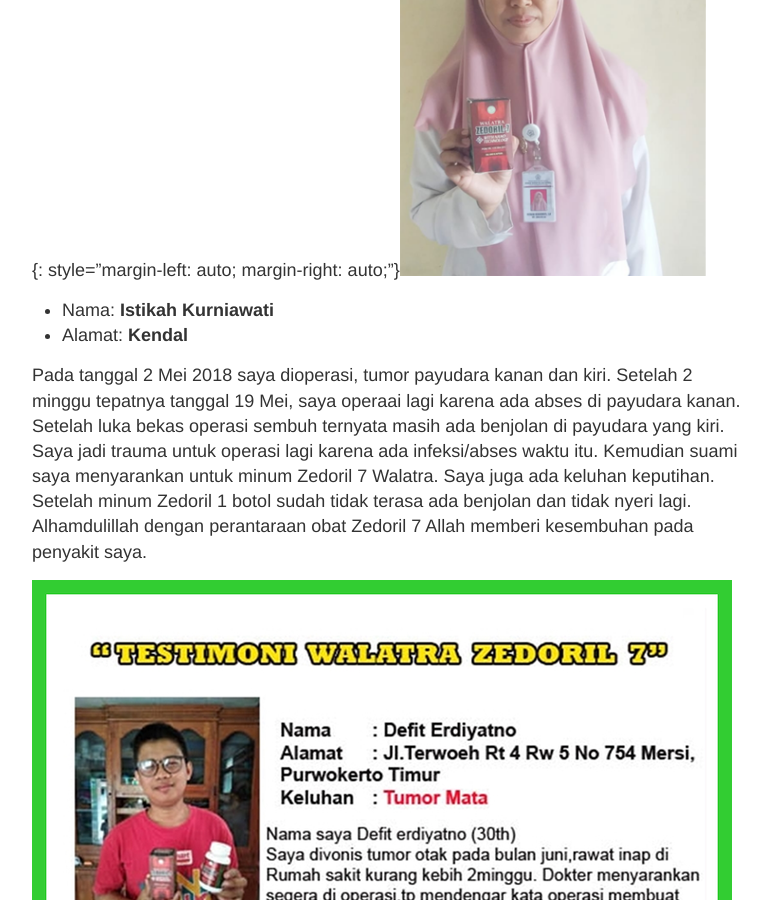
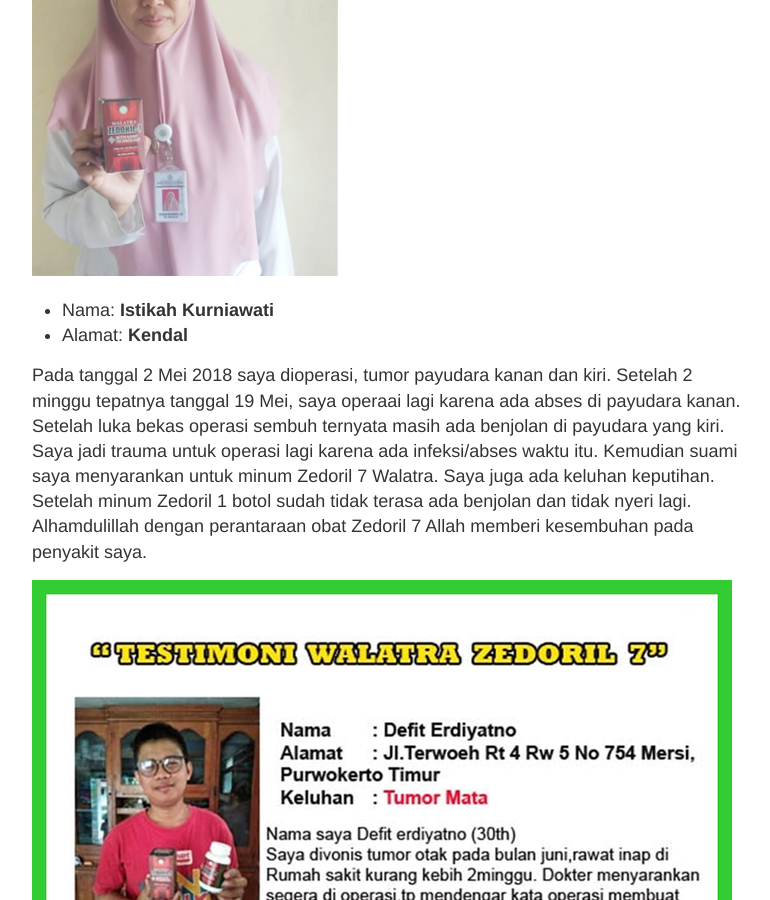
Before and after one commit to zeinherbal/zeinherbal.github.io, a Jekyll site: the page built from _posts/2019-11-27-obat-benjolan-di-lidah.md, in a window 1280 px wide and 900 px high, scrolled down 3867 px. Shown: the whole window, without its empty margins (248-1018 px from the left). Built offline with Jekyll 4.4.1, drawn with Linux system fonts in a browser that asks for light colours.

Commit message:
Update 2019-11-27-obat-benjolan-di-lidah.md

```diff
--- a/_posts/2019-11-27-obat-benjolan-di-lidah.md
+++ b/_posts/2019-11-27-obat-benjolan-di-lidah.md
@@ -104,8 +104,7 @@
 
 Lalu saya konsumsi walatra zedoril 7 sesuai dengan dosis yang disarankan yaitu 3x 4 kapsul setiap had secara rutin. Setelah saya konsumsi botol ke 3, pada miss v sya keluar lendir putih agak kehijauan dan berbau, awalnya saya kira itu keputihan. Setelah keluaran lendir itu, saya pegang kelenjar di iga saya ternyata sudah tidak ada.
 
-
-{: style="margin-left: auto; margin-right: auto;"}![testimoni zedoril](/images/istikah.png){: }
+<img style="margin-left: auto; margin-right: auto;" src="/images/istikah.png">
 
 + Nama: **Istikah Kurniawati**
 + Alamat: **Kendal**
```
